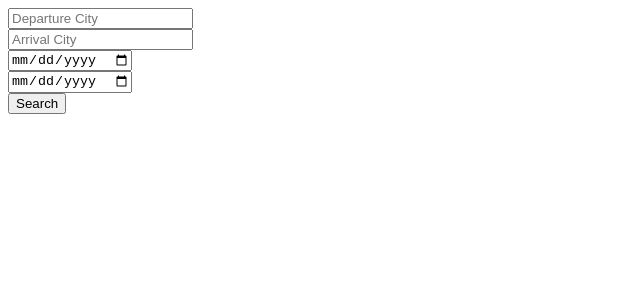
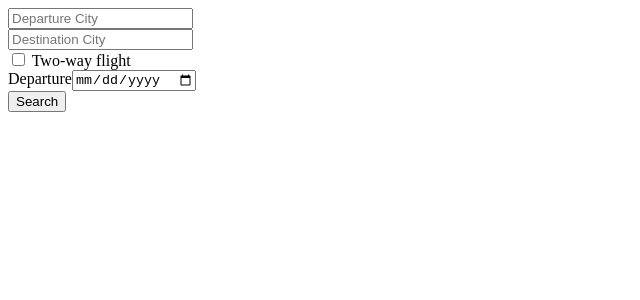
Before and after one commit to DanaIliescu/forms-mandatory-1, an Angular app: page / in a window 1280 px wide. Shown: the top 300 px of the page, without its empty margins (0-640 px from the left). Built offline with nearby package versions, Linux system fonts and the light colour scheme.

Commit message:
added two-way flight selection

```diff
--- a/src/app/air-form/air-form.component.html
+++ b/src/app/air-form/air-form.component.html
@@ -13,28 +13,39 @@
 
     <div>
       <input type="text"
-        name="arrivalCity"
-        placeholder="Arrival City"
-        id="arrivalCity"
-        formControlName="arrivalCity"
+        name="destinationCity"
+        placeholder="Destination City"
+        id="destinationCity"
+        formControlName="destinationCity"
       >
     </div>
 
     <div>
+      <input type="checkbox"
+        name="twoWay"
+        id="twoWay"
+        formControlName="twoWay"
+      >
+      Two-way flight
+    </div>
+
+    <div>
+      <label for="departureDate">Departure</label>
+
       <input type="date"
         name="departureDate"
-        placeholder="Departure Date"
         id="departureDate"
         formControlName="departureDate"
       >
     </div>
 
-    <div>
+    <div *ngIf="mainForm.value.twoWay">
+      <label for="returnDate">Return</label>
+
       <input type="date"
-        name="arrivalDate"
-        placeholder="Arrival Date"
-        id="arrivalDate"
-        formControlName="arrivalDate"
+        name="returnDate"
+        id="returnDate"
+        formControlName="returnDate"
       >
     </div>
 
--- a/src/app/air-form/air-form.component.ts
+++ b/src/app/air-form/air-form.component.ts
@@ -15,9 +15,10 @@ export class AirFormComponent implements OnInit {
   ngOnInit() {
     this.mainForm = this.formBuilder.group({
       departureCity: ['', Validators.required],
-      arrivalCity: ['', Validators.required],
+      destinationCity: ['', Validators.required],
+      twoWay: [false, Validators.required],
       departureDate: ['', Validators.required],
-      arrivalDate: ['', Validators.required]
+      returnDate: ['', ]
     });
   }
 
```
